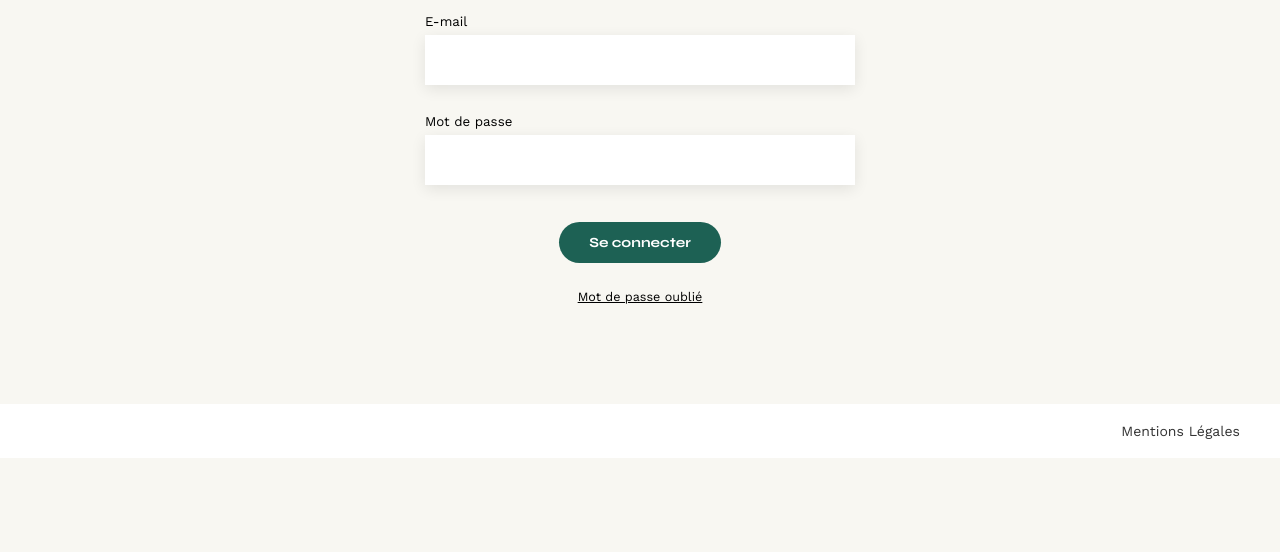
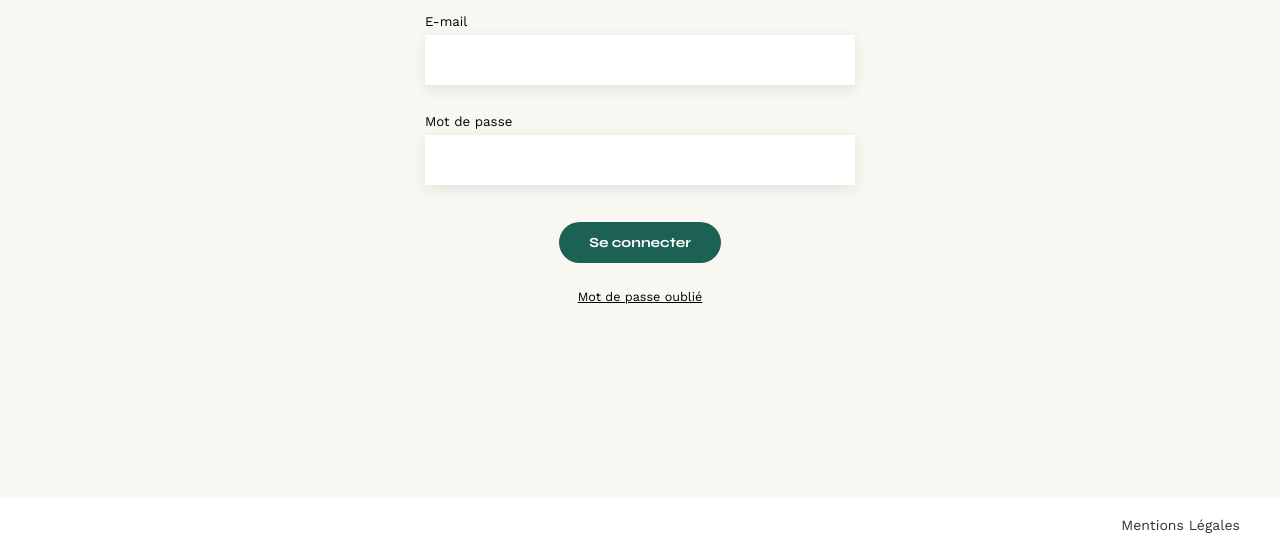
Before and after one commit to Tsm2713/Projet6_OPC, a plain HTML site: page FrontEnd/login.html in a window 1280 px wide. Shown: the part 248-800 px from the top of the page. Drawn offline with nearby package versions, Linux system fonts and the light colour scheme.

Commit message:
perfection partie 1

```diff
--- a/FrontEnd/assets/style.css
+++ b/FrontEnd/assets/style.css
@@ -150,6 +150,11 @@ header {
 	margin: 50px 0;
 }
 
+.footer {
+	position: absolute;
+	bottom: 0;
+	width: 100%;
+}
 section {
 	margin: 50px 0;
 }
--- a/FrontEnd/login.html
+++ b/FrontEnd/login.html
@@ -14,6 +14,7 @@
 </head>
 
 <body>
+    <main>
     <header>
         <h1><a href="./index.html">Sophie Bluel</a> <span><a href="index.html">Architecte d'intérieur</a></span></h1>
         <nav>
@@ -26,7 +27,7 @@
         </nav>
     </header>
 
-    <main>
+
         <section id="login">
             <h2>Log In</h2>
             <form action="#" method="post">
@@ -43,7 +44,7 @@
     </main>
 
 
-    <footer>
+    <footer class="footer">
         <nav>
             <ul>
                 <li>Mentions Légales</li>
```
Also changed, not shown: Backend/images/Capture_d’écran_2025-06-18_à_20.09.251750270752475.png (added), 1 other file.
